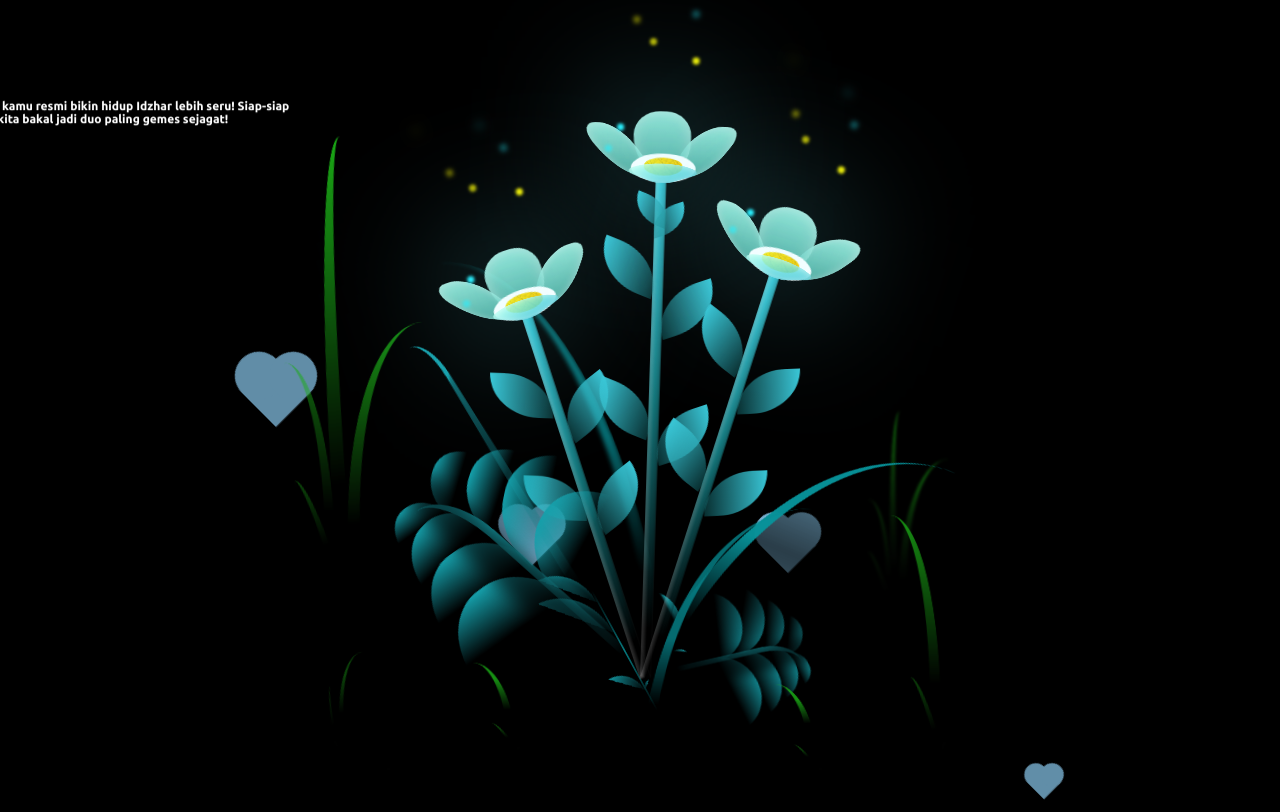
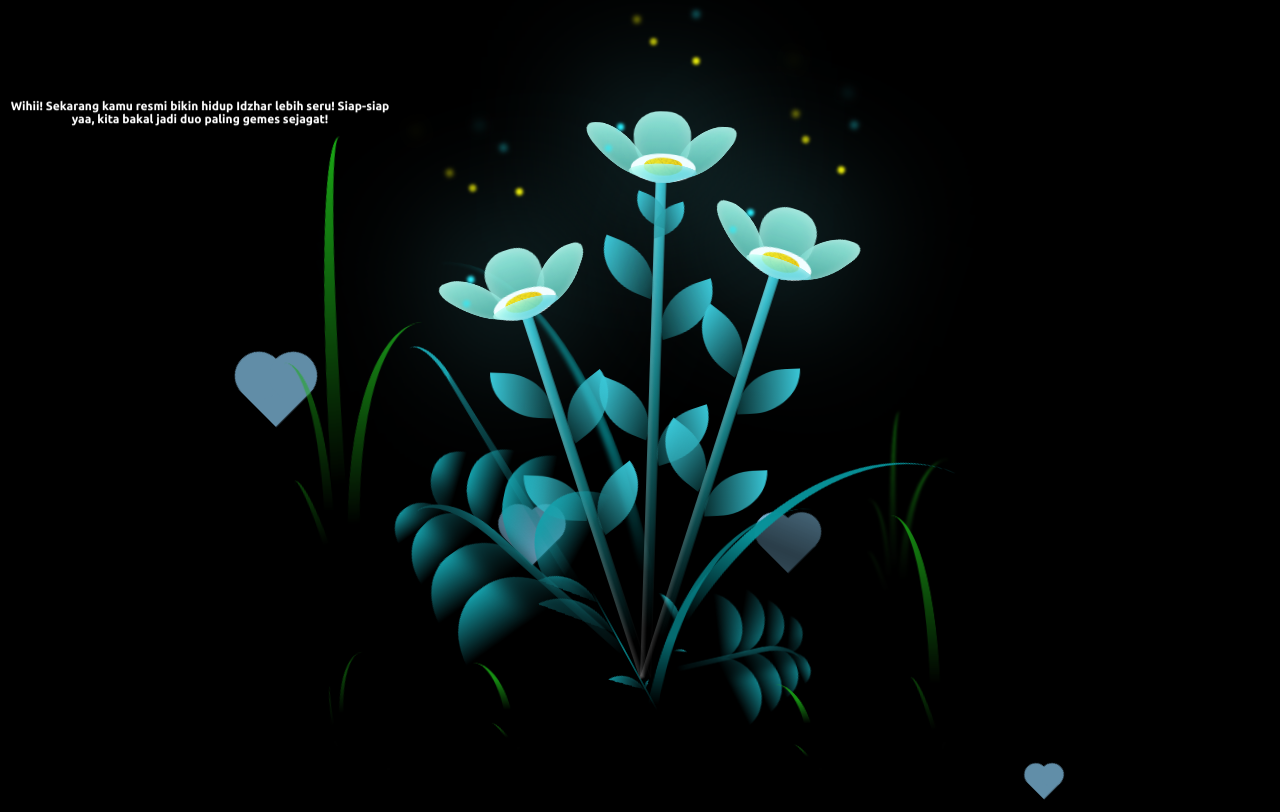
Before and after one commit to Arapemula/flowers, a website: page index.html in a window 1280 px wide. Drawn offline with Linux system fonts and the light colour scheme.

Commit message:
Deskripsi perubahan

```diff
--- a/index.html
+++ b/index.html
@@ -137,7 +137,7 @@
 </head>
 
 <body class="not-loaded">
-  <div style="font-weight: bold; color: white; position: absolute; top: 100px; font-family: 'Ubuntu'; left:-100px; transform: translateX(-50%); font-size: 12px; text-align: center; animation: fadeInSlideUp 1s ease-out, bounceInfinite 2s ease-in-out 1s infinite;width: 400px; ">
+  <div style="font-weight: bold; color: white; position: absolute; top: 100px; font-family: 'Ubuntu'; left:0px; transform: translateX(-50%); font-size: 12px; text-align: center; animation: fadeInSlideUp 1s ease-out, bounceInfinite 2s ease-in-out 1s infinite;width: 400px; ">
     Wihii! Sekarang kamu resmi bikin hidup Idzhar lebih seru! Siap-siap yaa, kita bakal jadi duo paling gemes sejagat!
 </div>
 <div class="bubble-container" style="position: absolute;">
```
